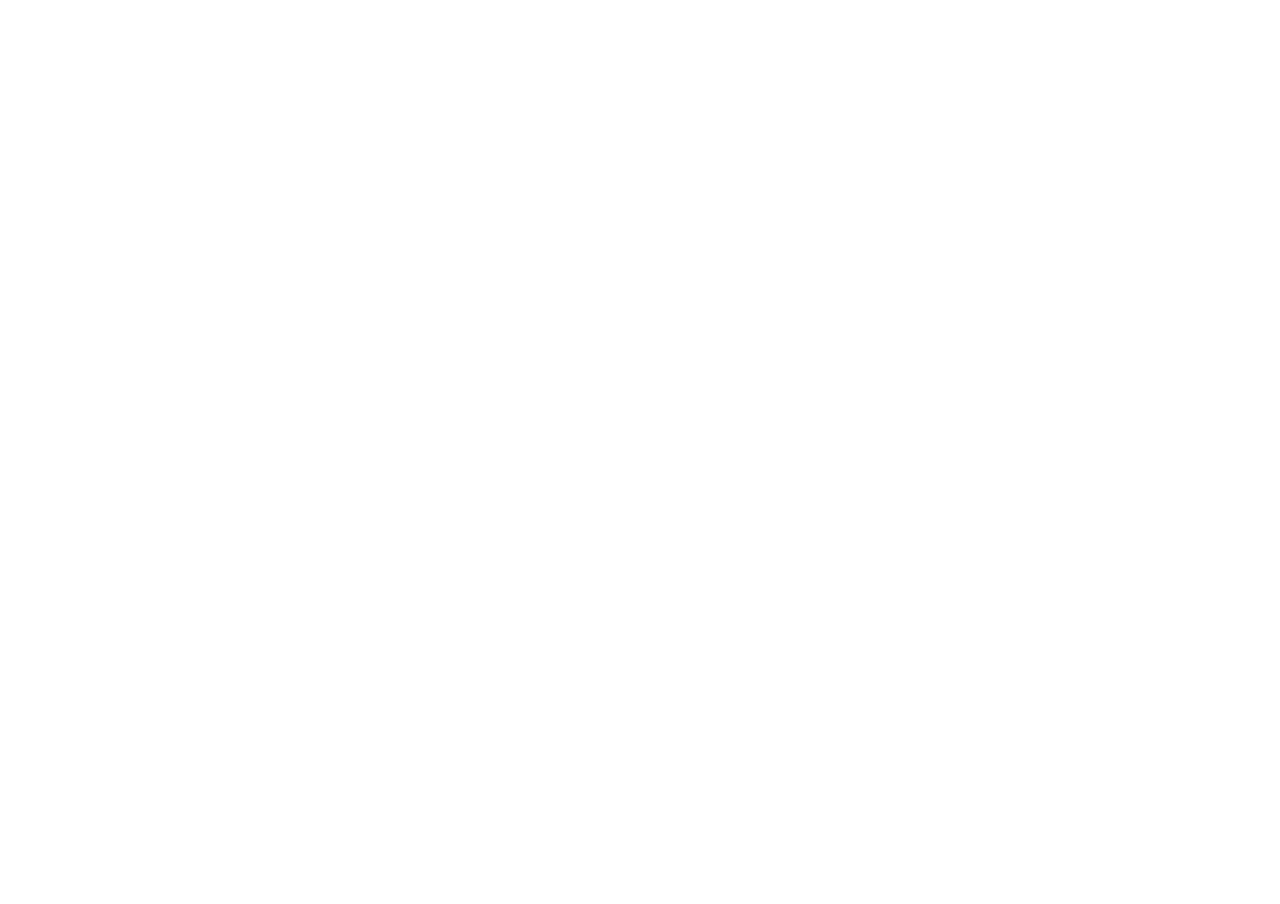
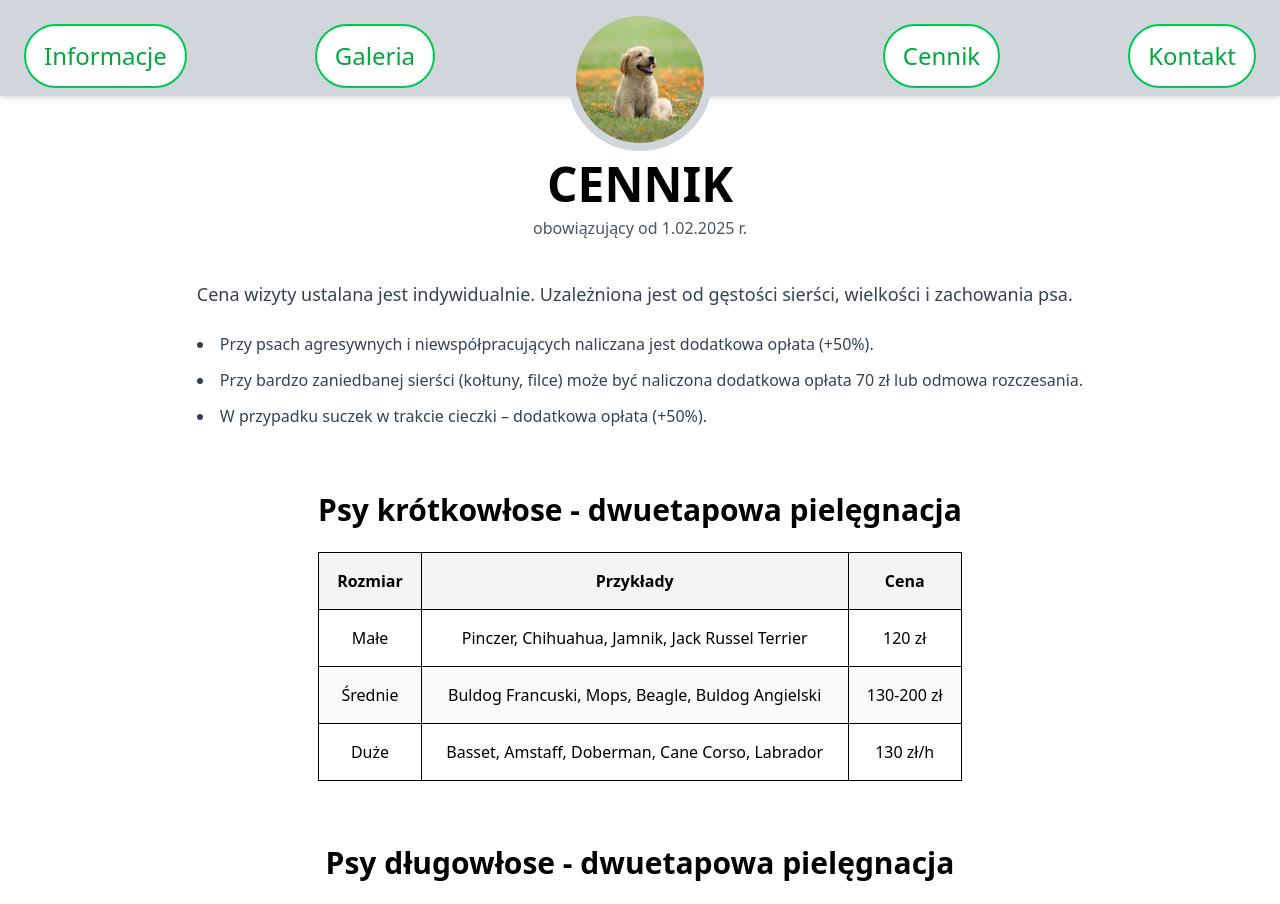
Before and after one commit to albertrzad18/lala-dog, a React (Vite) app: page /pricing in a window 1280 px wide. Before the commit this address had no page. Shown: the top 904 px of the page. Before the commit the page ends 800 px from the top, so only its background shows below. Built offline with nearby package versions, Linux system fonts and the light colour scheme.

Commit message:
PriceList

```diff
--- a/src/App.jsx
+++ b/src/App.jsx
@@ -2,6 +2,7 @@ import "./App.css";
 import AboutPage from "./pages/about";
 import { BrowserRouter, Routes, Route } from "react-router-dom";
 import GalleryPage from "./pages/Gallery";
+import PriceList from "./pages/PriceList";
 
 function App() {
   return (
@@ -10,6 +11,7 @@ function App() {
         <Route path="/" element={<AboutPage />}></Route>
         <Route path="/informations" element={<AboutPage />}></Route>
         <Route path="/gallery" element={<GalleryPage />}></Route>
+        <Route path="/pricing" element={<PriceList />}></Route>
       </Routes>
     </BrowserRouter>
   );
--- /dev/null
+++ b/src/pages/PriceList.jsx
@@ -0,0 +1,103 @@
+import React from "react";
+import Navbar from "../components/Navbar";
+import FadeInOut from "../components/FadeInOut";
+
+const PriceList = () => {
+  return (
+    <>
+      <Navbar />
+      <FadeInOut>
+        <div className="w-full pt-40 min-h-screen bg-white p-8 flex flex-col items-center justify-center">
+          <div className="text-center mb-10">
+            <h1 className="text-5xl font-bold">CENNIK</h1>
+            <p className="text-gray-600 mt-2">obowiązujący od 1.02.2025 r.</p>
+          </div>
+
+          <div className="max-w-5xl mx-auto text-gray-700 mb-16 px-4">
+            <p className="text-lg mb-6">
+              Cena wizyty ustalana jest indywidualnie. Uzależniona jest od
+              gęstości sierści, wielkości i zachowania psa.
+            </p>
+            <ul className="list-disc list-inside text-base space-y-3">
+              <li>
+                Przy psach agresywnych i niewspółpracujących naliczana jest
+                dodatkowa opłata (+50%).
+              </li>
+              <li>
+                Przy bardzo zaniedbanej sierści (kołtuny, filce) może być
+                naliczona dodatkowa opłata 70 zł lub odmowa rozczesania.
+              </li>
+              <li>
+                W przypadku suczek w trakcie cieczki – dodatkowa opłata (+50%).
+              </li>
+            </ul>
+          </div>
+
+          <section className="max-w-6xl mx-auto mb-16 px-4">
+            <h2 className="text-3xl font-semibold mb-6 text-center">
+              Psy krótkowłose - dwuetapowa pielęgnacja
+            </h2>
+            <div className="overflow-x-auto">
+              <table className="w-full border border-gray-300 text-center">
+                <thead className="bg-gray-100">
+                  <tr>
+                    <th className="p-4 border">Rozmiar</th>
+                    <th className="p-4 border">Przykłady</th>
+                    <th className="p-4 border">Cena</th>
+                  </tr>
+                </thead>
+                <tbody>
+                  <tr>
+                    <td className="p-4 border">Małe</td>
+                    <td className="p-4 border">
+                      Pinczer, Chihuahua, Jamnik, Jack Russel Terrier
+                    </td>
+                    <td className="p-4 border">120 zł</td>
+                  </tr>
+                  <tr className="bg-gray-50">
+                    <td className="p-4 border">Średnie</td>
+                    <td className="p-4 border">
+                      Buldog Francuski, Mops, Beagle, Buldog Angielski
+                    </td>
+                    <td className="p-4 border">130-200 zł</td>
+                  </tr>
+                  <tr>
+                    <td className="p-4 border">Duże</td>
+                    <td className="p-4 border">
+                      Basset, Amstaff, Doberman, Cane Corso, Labrador
+                    </td>
+                    <td className="p-4 border">130 zł/h</td>
+                  </tr>
+                </tbody>
+              </table>
+            </div>
+          </section>
+
+          <section className="max-w-4xl mx-auto mb-16 px-4">
+            <h2 className="text-3xl font-semibold mb-6 text-center">
+              Psy długowłose - dwuetapowa pielęgnacja
+            </h2>
+            <div className="overflow-x-auto">
+              <table className="w-full border border-gray-300 text-center">
+                <thead className="bg-gray-100">
+                  <tr>
+                    <th className="p-4 border">Rasa</th>
+                    <th className="p-4 border">Cena</th>
+                  </tr>
+                </thead>
+                <tbody>
+                  <tr>
+                    <td className="p-4 border">Yorkshire Terrier</td>
+                    <td className="p-4 border">150-180 zł</td>
+                  </tr>
+                </tbody>
+              </table>
+            </div>
+          </section>
+        </div>
+      </FadeInOut>
+    </>
+  );
+};
+
+export default PriceList;
```
